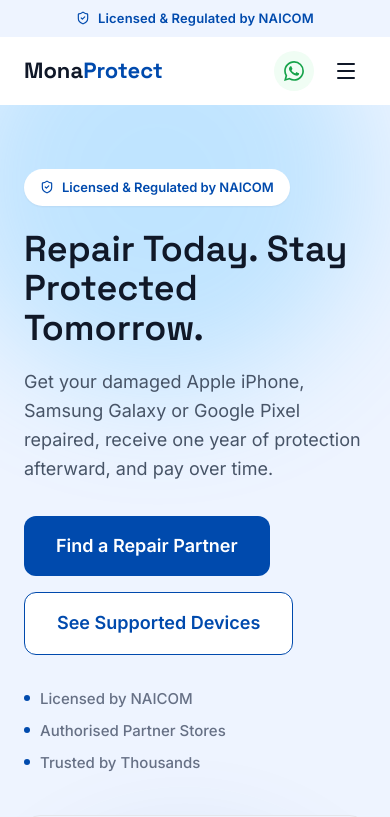
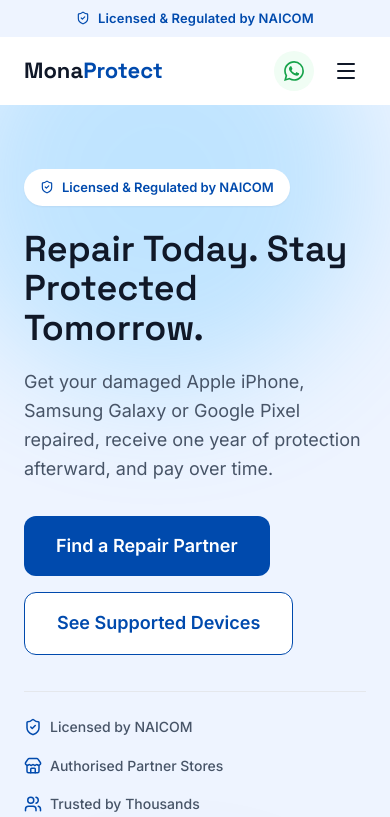
Before and after one commit to codemande/mona-mona, a React (Vite) app: page /fix-now-get-protected-pay-later in a window 390 px wide. Shown: the top 817 px of the page. Built offline with nearby package versions, Linux system fonts and the light colour scheme.

Commit message:
feat: enhance PageHero component with trust icons and improve styling in SmartphoneProtection page

```diff
--- a/src/components/widgets/PageHero.jsx
+++ b/src/components/widgets/PageHero.jsx
@@ -1,10 +1,21 @@
 import { motion } from "framer-motion";
-import { ShieldCheck } from "lucide-react";
+import { ShieldCheck, Store, Users, MapPin, Headset, FileCheck } from "lucide-react";
 import Container from "../ui/Container.jsx";
 import Button from "../ui/Button.jsx";
 import HeroBlobs from "./HeroBlobs.jsx";
 import { fadeInUp, staggerContainer } from "../../styles/motion.js";
 import styles from "./PageHero.module.css";
+
+const trustIcons = {
+  "Licensed by NAICOM": ShieldCheck,
+  "Authorised Partner Stores": Store,
+  "Trusted by Thousands": Users,
+  "Nationwide Network": MapPin,
+  "Dedicated Partner Support": Headset,
+  "For Partner Stores": Store,
+  "Simple Application": FileCheck,
+  "Dedicated Support": Headset,
+};
 
 export default function PageHero({
   badge = "Licensed & Regulated by NAICOM",
@@ -55,9 +66,15 @@
           )}
           {trust && trust.length > 0 && (
             <motion.ul variants={fadeInUp} className={styles.trust}>
-              {trust.map((t) => (
-                <li key={t}>{t}</li>
-              ))}
+              {trust.map((t) => {
+                const Icon = trustIcons[t] ?? ShieldCheck;
+                return (
+                  <li key={t}>
+                    <Icon size={18} aria-hidden="true" />
+                    {t}
+                  </li>
+                );
+              })}
             </motion.ul>
           )}
           {children}
--- a/src/components/widgets/PageHero.module.css
+++ b/src/components/widgets/PageHero.module.css
@@ -50,26 +50,24 @@
 .trust {
   display: flex;
   flex-wrap: wrap;
-  gap: var(--space-2) var(--space-6);
+  gap: 28px;
+  margin-top: 36px;
+  padding-top: 24px;
+  border-top: 1px solid var(--color-border);
 }
 
 .trust li {
-  position: relative;
-  padding-left: var(--space-4);
-  font-size: var(--text-sm);
+  display: flex;
+  align-items: center;
+  gap: 8px;
+  font-size: 0.875rem;
   font-weight: 500;
-  color: var(--color-text-soft);
+  color: var(--color-text);
 }
 
-.trust li::before {
-  content: "";
-  position: absolute;
-  left: 0;
-  top: 8px;
-  width: 6px;
-  height: 6px;
-  border-radius: 50%;
-  background: var(--color-primary);
+.trust li svg {
+  color: var(--color-primary);
+  flex-shrink: 0;
 }
 
 @media (max-width: 768px) {
@@ -81,3 +79,9 @@
     font-size: var(--text-3xl);
   }
 }
+
+@media (max-width: 640px) {
+  .trust {
+    gap: 16px 24px;
+  }
+}
--- a/src/pages/SmartphoneProtection.jsx
+++ b/src/pages/SmartphoneProtection.jsx
@@ -65,8 +65,8 @@
       <PageHero
         title="Protect Your Smartphone Before Accidents Happen."
         subtitle="One year of protection against screen damage, liquid damage, back glass damage and other accidental damage — for eligible Apple iPhone, Samsung Galaxy and Google Pixel devices."
-        primary={{ label: "Check Protection Price", href: "#calculator" }}
-        secondary={{ label: "Find a Partner Store", to: "/partner-stores" }}
+        // primary={{ label: "Check Protection Price", href: "#calculator" }}
+        // secondary={{ label: "Find a Partner Store", to: "/partner-stores" }}
         trust={["Licensed by NAICOM", "Authorised Partner Stores", "Trusted by Thousands"]}
       />
 
```
